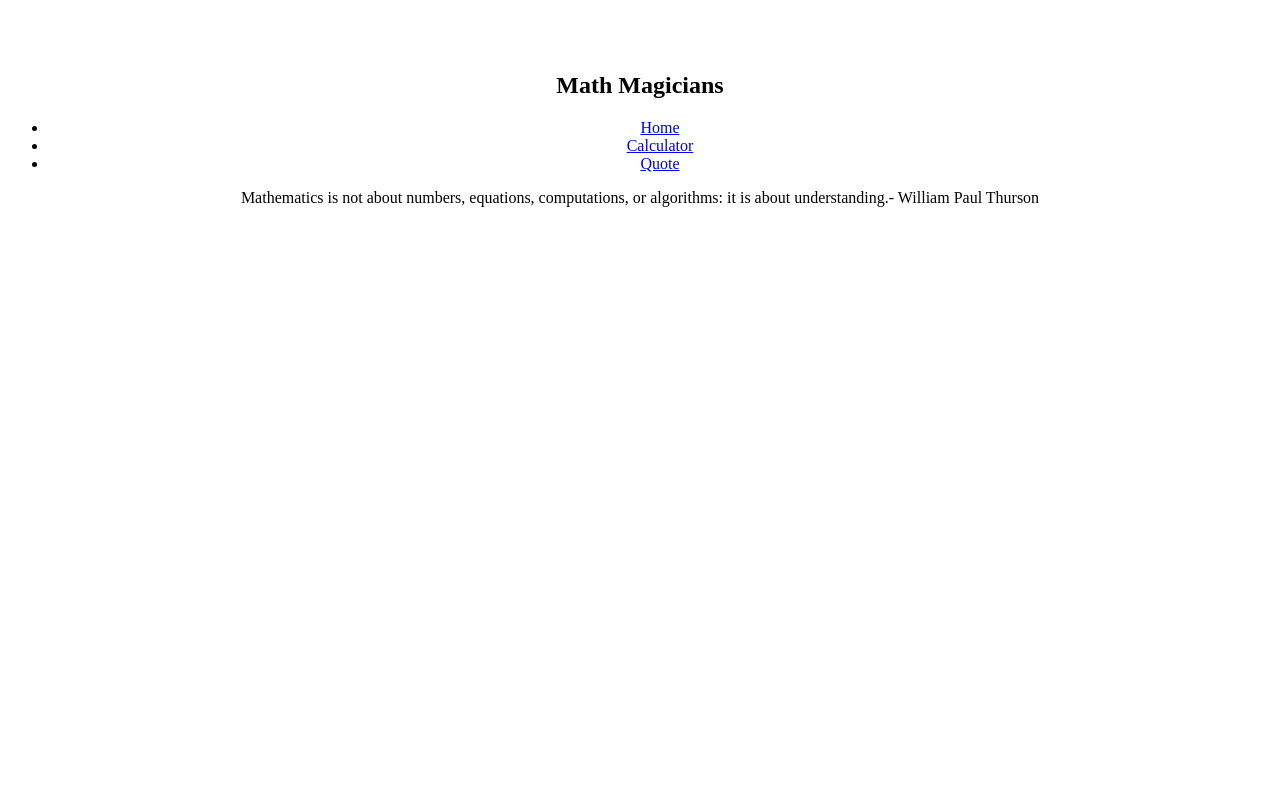
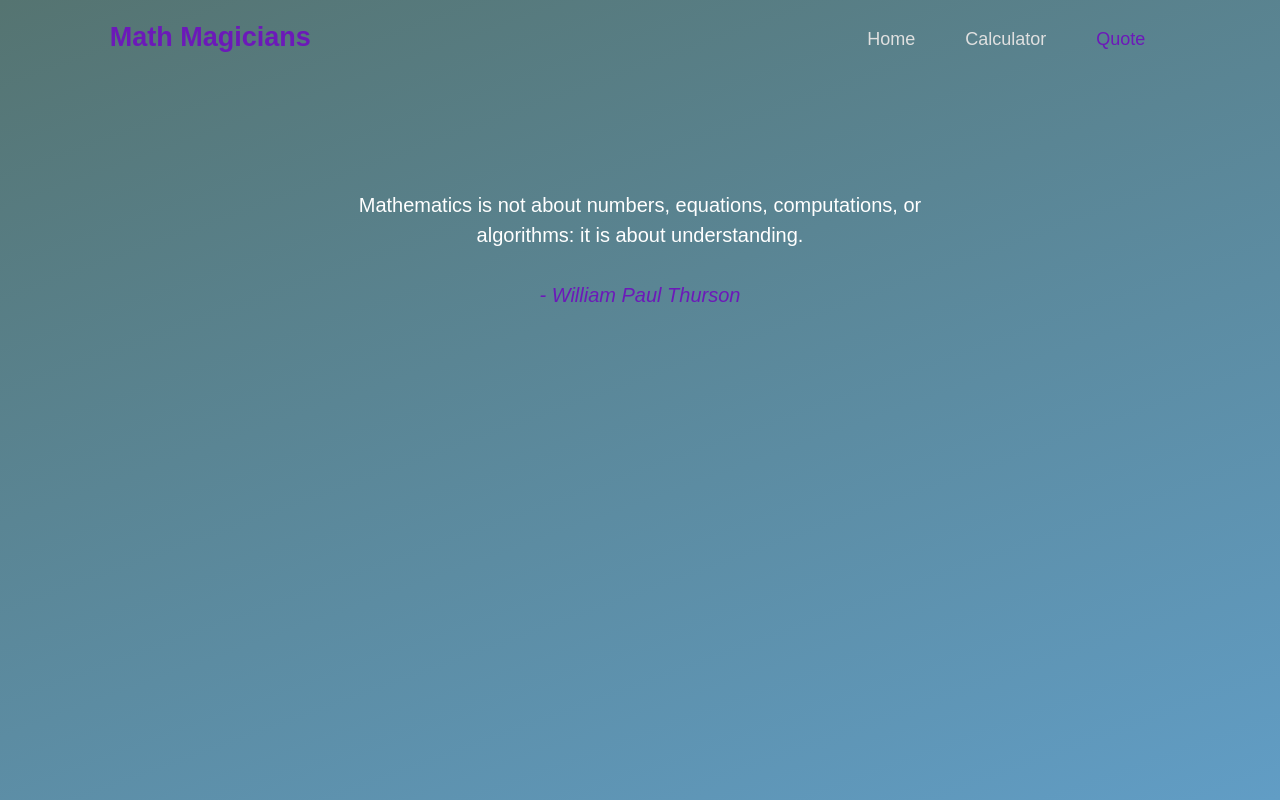
Before and after one commit to Kingjosh007/math-magicians, a React (Create React App) app: page /quote in a window 1280 px wide. Built offline with nearby package versions, Linux system fonts and the light colour scheme.

Commit message:
Style the components

```diff
--- a/src/App.css
+++ b/src/App.css
@@ -1,39 +1,109 @@
-.App {
-  text-align: center;
+body {
+  margin: 0;
+  padding: 0;
+  font-family: 'Manrope', sans-serif;
+  font-size: 18px;
+  line-height: 28px;
+  height: 100%;
+  background: linear-gradient(-20deg, #619dc5 0%, #557471 100%) center center fixed;
+  background-repeat: no-repeat;
+  background-size: cover;
 }
 
-.App-logo {
-  height: 40vmin;
-  pointer-events: none;
+.navbar {
+  display: flex;
+  justify-content: space-around;
 }
 
-@media (prefers-reduced-motion: no-preference) {
-  .App-logo {
-    animation: App-logo-spin infinite 20s linear;
-  }
+.navbar ul {
+  display: flex;
+  justify-content: flex-end;
+  width: 50%;
+  margin: 0;
 }
 
-.App-header {
-  background-color: #282c34;
-  min-height: 100vh;
-  display: flex;
-  flex-direction: column;
-  align-items: center;
-  justify-content: center;
-  font-size: calc(10px + 2vmin);
-  color: white;
+.navbar li {
+  list-style: none;
+  padding: 25px;
 }
 
-.App-link {
-  color: #61dafb;
+.link {
+  text-decoration: none;
+  color: #e0e0e0;
 }
 
-@keyframes App-logo-spin {
-  from {
-    transform: rotate(0deg);
-  }
+.active-link {
+  color: #6c19b9;
+  text-decoration: none;
+}
 
-  to {
-    transform: rotate(360deg);
-  }
+.logo {
+  color: #6c19b9;
+  line-height: 30px;
 }
+
+.home-container {
+  width: 45%;
+  margin: 14vh auto;
+}
+
+.quote-container blockquote {
+  width: 50%;
+  margin: 14vh auto;
+  color: #fff;
+  font-size: 20px;
+  line-height: 30px;
+  font-weight: 100;
+}
+
+.calc-page h2,
+.home-container h2 {
+  color: #fff;
+  font-weight: 400;
+}
+
+.home-container p {
+  font-weight: 100;
+  color: #e0e0e0;
+  margin: 20px 0;
+}
+
+.result {
+  text-align: right;
+  padding: 30px 20px;
+  background-color: #858694;
+  color: #fff;
+  font-size: 35px;
+}
+
+.buttons-container {
+  display: grid;
+  grid-template-columns: auto auto auto auto;
+}
+
+.button {
+  cursor: pointer;
+  background-color: #e0e0e0;
+  border: 0.5px solid #d2cfcf;
+  text-align: center;
+  padding: 30px 0;
+  font-size: 25px;
+}
+
+.button:hover {
+  opacity: 0.7;
+}
+
+.sign {
+  background-color: #f5913e;
+}
+
+.zero {
+  grid-column: 1 / 3;
+}
+
+.quote-author {
+  font-size: 20px;
+  font-style: italic;
+  color: #6c19b9;
+}
--- a/src/components/Home.js
+++ b/src/components/Home.js
@@ -2,7 +2,7 @@ import React from 'react';
 
 const Home = () => (
   <div className="home-container">
-    <h2>Welcome to our page!</h2>
+    <h2>Welcome to our website!</h2>
     <p>
       Lorem ipsum dolor sit amet consectetur adipisicing elit.
       Quasi commodi, facilis atque animi impedit praesentium id
--- a/src/components/Quote.js
+++ b/src/components/Quote.js
@@ -5,6 +5,8 @@ const Quotes = () => (
     <blockquote className="actual-quote">
       Mathematics is not about numbers, equations, computations, or algorithms:
       it is about understanding.
+      <br />
+      <br />
       <span className="quote-author">- William Paul Thurson</span>
     </blockquote>
   </div>
--- a/src/index.css
+++ b/src/index.css
@@ -6,13 +6,12 @@
 
 body {
   text-align: center;
-  margin-top: 4.5em;
 }
 
 .calc-container {
   display: flex;
   width: 402px;
-  margin: 0 auto;
+  margin: 7% auto;
   flex-direction: column;
   border: 1px solid #22272e;
 }
```
